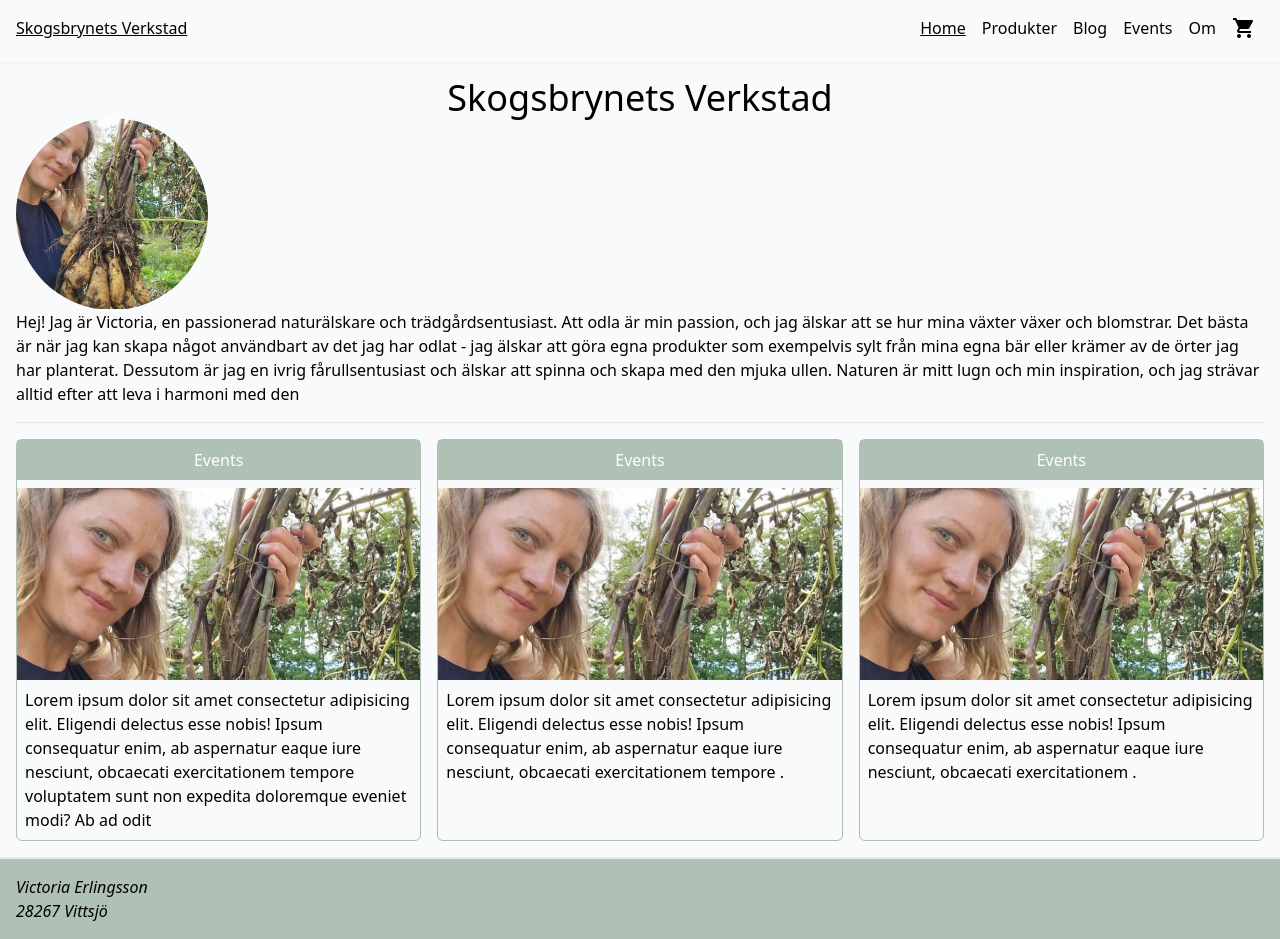
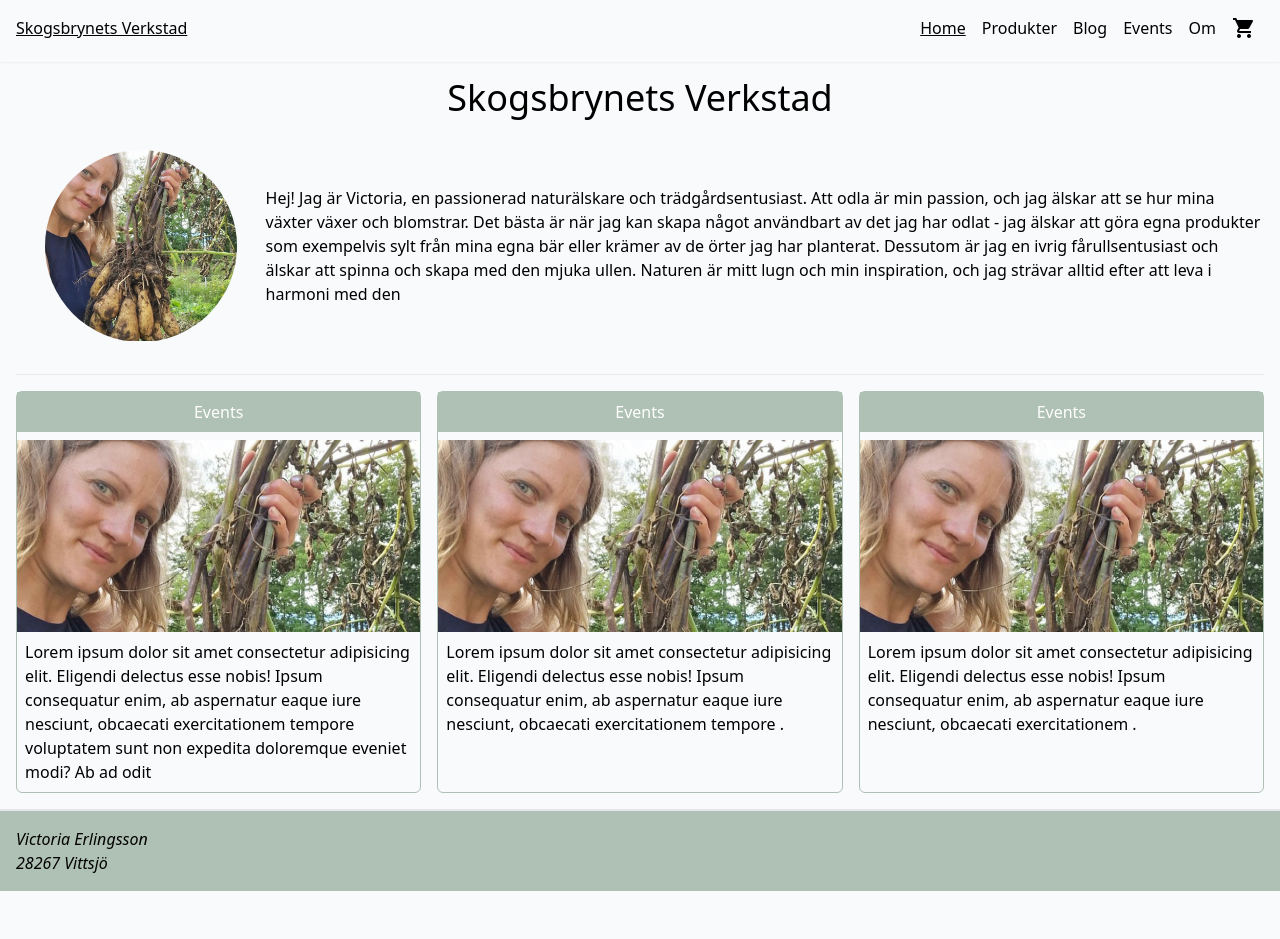
Before and after one commit to JuliaGloggPete/Skogsbrynet2.0, a Nuxt app: page / in a window 1280 px wide. After the commit the page ends 891 px from the top, so only its background shows below. Built offline with nearby package versions, Linux system fonts and the light colour scheme; no server answers; the database is empty.

Commit message:
simple laoyout 4 home

```diff
--- a/pages/index.vue
+++ b/pages/index.vue
@@ -2,14 +2,15 @@
   <div>
     <h2 class="text-center text-4xl">Skogsbrynets Verkstad</h2>
 
-    <div class="">
-      <div class="rounded-full h-48 w-48 overflow-hidden">
+    <div class="sm:grid sm:grid-cols-3 lg:grid-cols-5 my-8">
+      <div class="rounded-full my-4 sm:my-auto mx-auto h-48 w-48 overflow-hidden ">
         <img
           src="@/assets/IMG_8460.jpg"
           alt="Victoria's image"
-          class="object-cover"
+          class="object-cover "
         />
       </div>
+      <div class="col-span-2 lg:col-span-4 my-auto">
       <p>
         Hej! Jag är Victoria, en passionerad naturälskare och
         trädgårdsentusiast. Att odla är min passion, och jag älskar att se hur
@@ -20,6 +21,7 @@
         spinna och skapa med den mjuka ullen. Naturen är mitt lugn och min
         inspiration, och jag strävar alltid efter att leva i harmoni med den
       </p>
+    </div>
     </div>
     <hr class="my-4" />
     <div class="grid grid-cols-3 gap-4">
```
